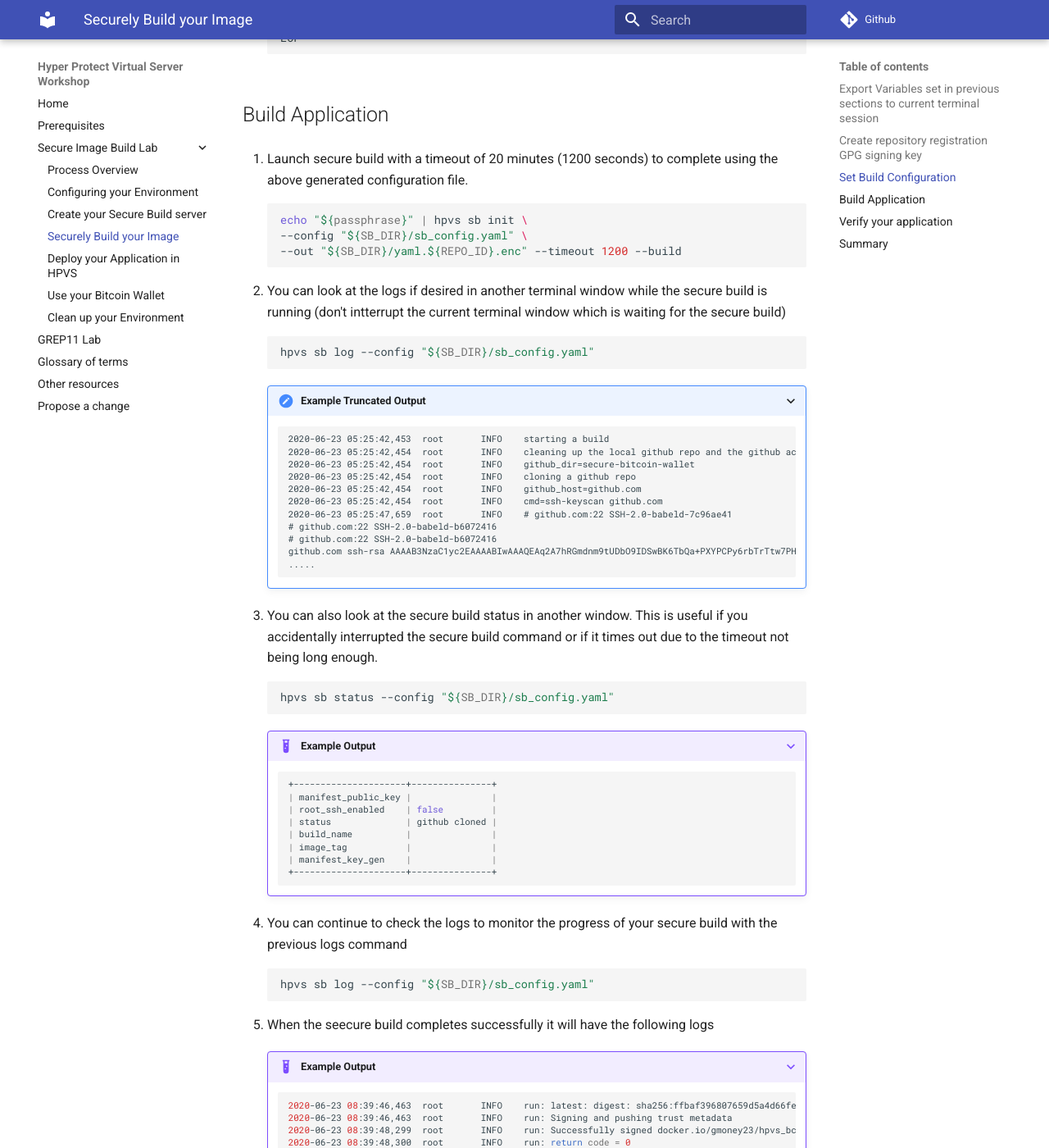
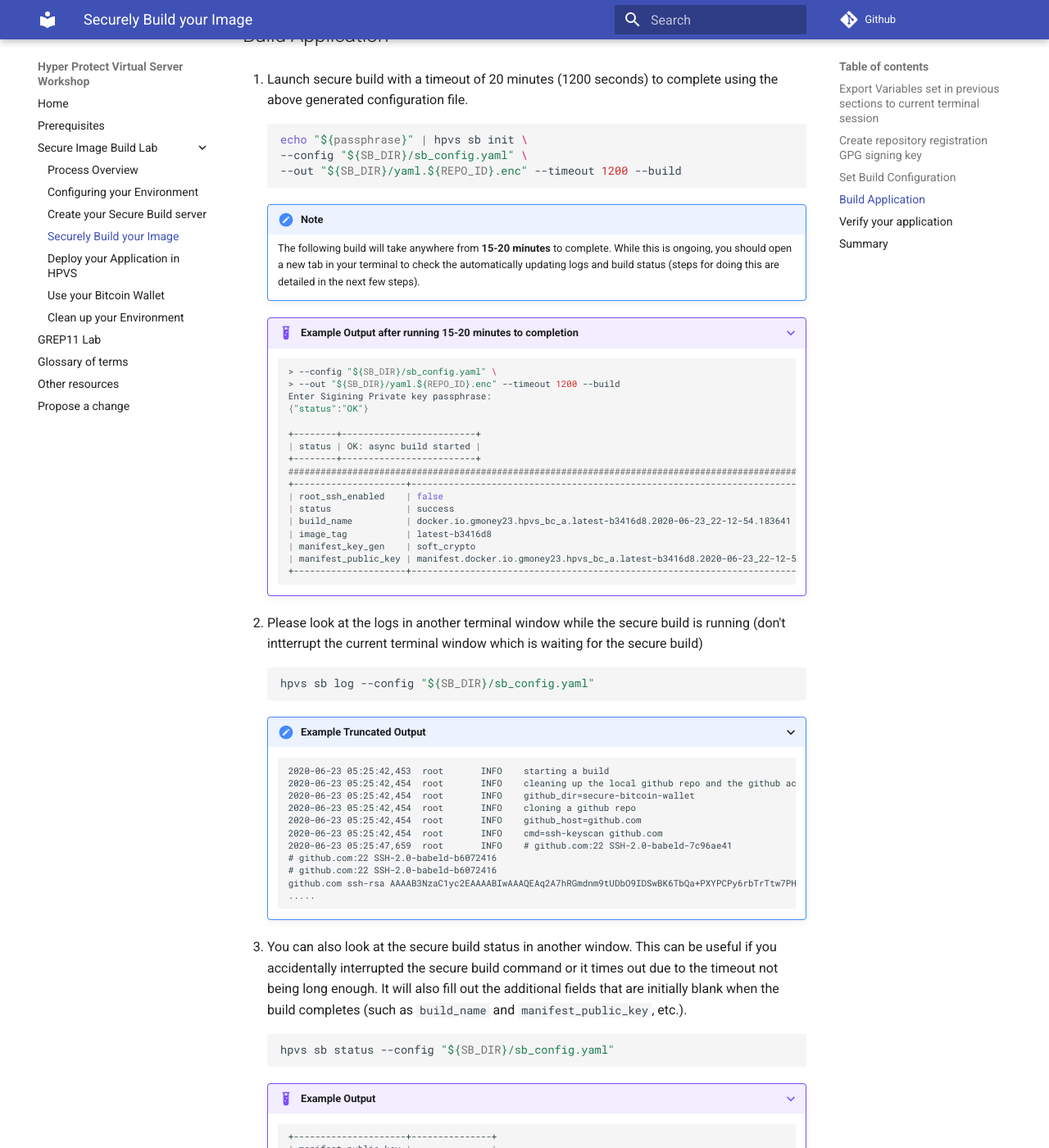
Before and after one commit to ibm-wsc/hyper-protect-virtual-servers-workshop, an MkDocs documentation site: the page built from docs/securebuild-lab/build.md, in a window 1280 px wide and 1400 px high, scrolled down 3290 px. Shown: the whole window at 82% size. Built offline with MkDocs 1.6.1 and Material for MkDocs 9.7.7, drawn with Linux system fonts in a browser that asks for light colours; emoji names are drawn with the system emoji font; some of the changed text lies outside the part shown.

Commit message:
Add updates to docs for better flow

````diff
--- a/docs/securebuild-lab/build.md
+++ b/docs/securebuild-lab/build.md
@@ -118,37 +118,31 @@ source "${HOME}/.bashrc"
     echo "export SB_IP='${SB_IP}'" >> "${HOME}/.bashrc"
     ```
 
-3. Set Secure Build Server Port
-
-    ``` bash
-    export SB_PORT=213${HPVS_NUMBER}
-    ```
-
-4. Set Secure Build GitHub repository
+3. Set Secure Build GitHub repository
 
     ``` bash
     export GH_REPO="git@github.com:IBM/secure-bitcoin-wallet.git"
     ```
 
-5. Set Docker Image Name
+4. Set Docker Image Name
 
     ``` bash
     export IMAGE_NAME="hpvs_bc"
     ```
 
-6. Set repository registration name
+5. Set repository registration name
 
     ``` bash
     export REPO_ID="${IMAGE_NAME}_${HPVS_NUMBER}"
     ```
 
-7. Save repository registration name for later use
+6. Save repository registration name for later use
 
     ``` bash
     echo "export REPO_ID='${REPO_ID}'" >> "${HOME}/.bashrc"
     ```
 
-8. Create config file
+7. Create config file
 
     ```
     cat > "${SB_DIR}/sb_config.yaml" <<EOF
@@ -194,7 +188,32 @@ source "${HOME}/.bashrc"
     --out "${SB_DIR}/yaml.${REPO_ID}.enc" --timeout 1200 --build
     ```
 
-2. You can look at the logs if desired in another terminal window while the secure build is running (don't intterrupt the current terminal window which is waiting for the secure build)
+    !!! note
+        The following build will take anywhere from **15-20 minutes** to complete. While this is ongoing, you should open a new tab in your terminal to check the automatically updating logs and build status (steps for doing this are detailed in the next few steps).
+
+    ???+ example "Example Output after running 15-20 minutes to completion"
+
+        ``` bash
+        > --config "${SB_DIR}/sb_config.yaml" \
+        > --out "${SB_DIR}/yaml.${REPO_ID}.enc" --timeout 1200 --build
+        Enter Sigining Private key passphrase:
+        {"status":"OK"}
+
+        +--------+-------------------------+
+        | status | OK: async build started |
+        +--------+-------------------------+
+        ##############################################################################################################################################################################################################################################################################################################################################################################################################################################################################################################################################################################################################################################################################################################################################################################################################################################################################################################################################################################################################################################################################################################################################################################
+        +---------------------+--------------------------------------------------------------------------------------------+
+        | root_ssh_enabled    | false                                                                                      |
+        | status              | success                                                                                    |
+        | build_name          | docker.io.gmoney23.hpvs_bc_a.latest-b3416d8.2020-06-23_22-12-54.183641                     |
+        | image_tag           | latest-b3416d8                                                                             |
+        | manifest_key_gen    | soft_crypto                                                                                |
+        | manifest_public_key | manifest.docker.io.gmoney23.hpvs_bc_a.latest-b3416d8.2020-06-23_22-12-54.183641-public.pem |
+        +---------------------+--------------------------------------------------------------------------------------------+
+        ```
+
+2. Please look at the logs in another terminal window while the secure build is running (don't intterrupt the current terminal window which is waiting for the secure build)
 
     ``` bash
     hpvs sb log --config "${SB_DIR}/sb_config.yaml"
@@ -216,7 +235,7 @@ source "${HOME}/.bashrc"
         .....
         ```
 
-3. You can also look at the secure build status in another window. This is useful if you accidentally interrupted the secure build command or if it times out due to the timeout not being long enough.
+3. You can also look at the secure build status in another window. This can be useful if you accidentally interrupted the secure build command or it times out due to the timeout not being long enough. It will also fill out the additional fields that are initially blank when the build completes (such as `build_name` and `manifest_public_key`, etc.).
 
     ``` bash
     hpvs sb status --config "${SB_DIR}/sb_config.yaml"
@@ -241,7 +260,7 @@ source "${HOME}/.bashrc"
     hpvs sb log --config "${SB_DIR}/sb_config.yaml"
     ```
 
-5. When the seecure build completes successfully it will have the following logs
+5. When the seecure build successfully completes, it will have ending logs similar to the following:
 
     ???+ example "Example Output"
 
@@ -267,7 +286,7 @@ source "${HOME}/.bashrc"
         2020-06-23 08:39:49,217  root       INFO    completed a build
         ```
 
-6. When the secure build completes successfully you can check the status again to see a completed status
+6. When the secure build successfully completes, you can check the status again to see a `completed` status.
 
     ``` bash
     hpvs sb status --config "${SB_DIR}/sb_config.yaml"
````
Also changed, not shown: docs/securebuild-lab/create-server.md (+15 -4 lines), docs/securebuild-lab/deploy-app.md (+1 -1 lines), docs/securebuild-lab/securebuild-setup.md (+11 -5 lines).
